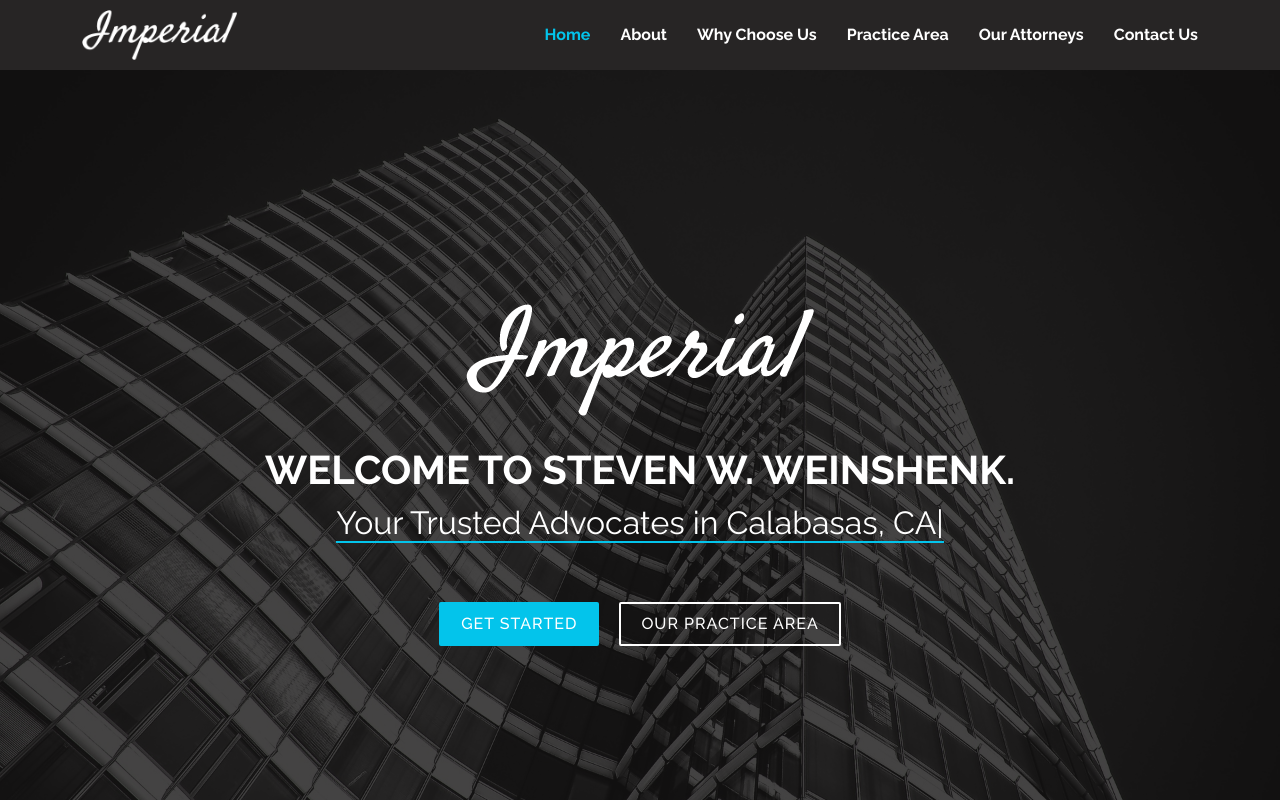
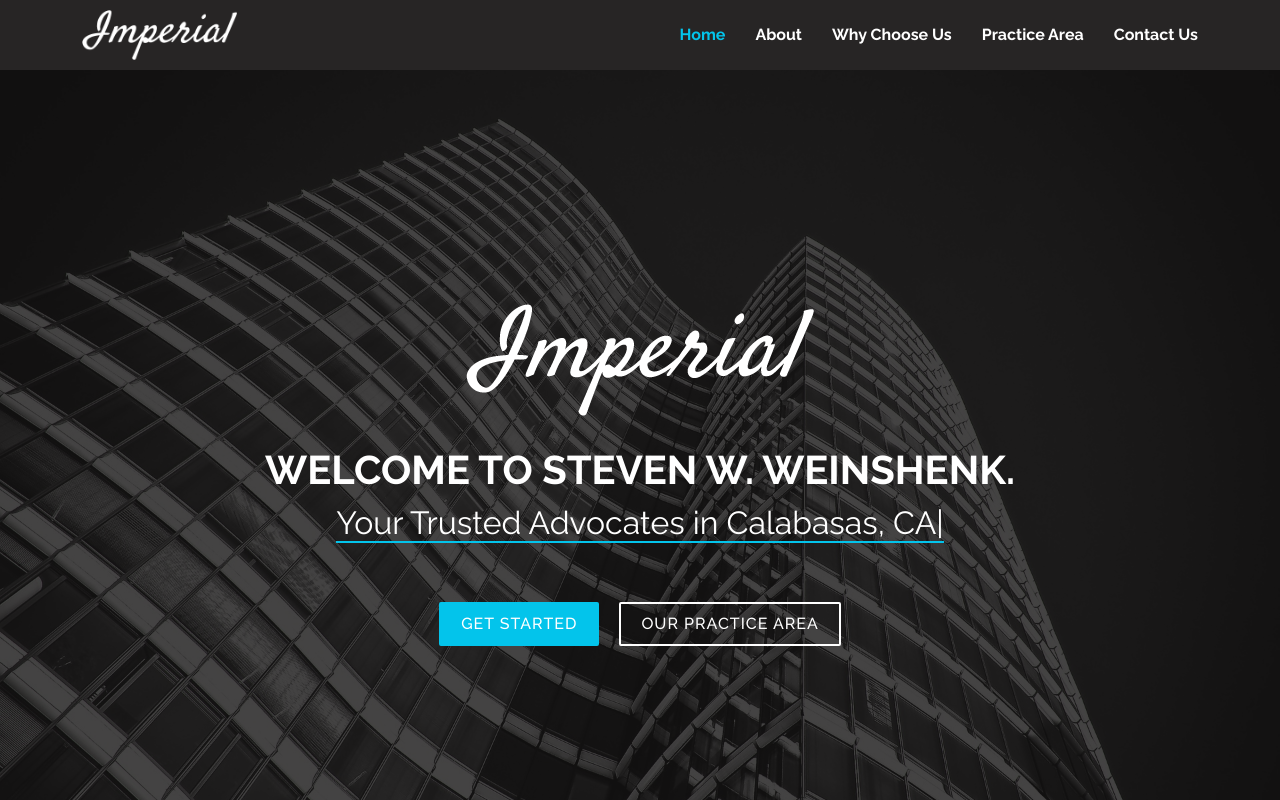
Before and after one commit to KellynCodes/Professional-Law-Corporation, an Angular app: page /home in a window 1280 px wide. Shown: the top 800 px of the page. Built offline with nearby package versions, Linux system fonts and the light colour scheme.

Commit message:
rem: our-attorney component route

```diff
--- a/src/app/app.routes.ts
+++ b/src/app/app.routes.ts
@@ -29,16 +29,16 @@ export const routes: Routes = [
     component: ContactComponent,
     title: 'Contact Us',
   },
-  {
-    path: 'our-attorneys',
-    component: AttorneysComponent,
-    title: 'Our Attorneys',
-  },
-  {
-    path: 'attorney/:id',
-    component: AttorneyComponent,
-    title: 'Attorney',
-  },
+  // {
+  //   path: 'our-attorneys',
+  //   component: AttorneysComponent,
+  //   title: 'Our Attorneys',
+  // },
+  // {
+  //   path: 'attorney/:id',
+  //   component: AttorneyComponent,
+  //   title: 'Attorney',
+  // },
   {
     path: 'practice-area',
     component: PracticeAreaComponent,
--- a/src/app/components/navbar/navbar.component.html
+++ b/src/app/components/navbar/navbar.component.html
@@ -45,7 +45,7 @@
             >Practice Area</a
           >
         </li>
-        <li>
+        <!-- <li>
           <a
             (click)="toggleNavbar()"
             class="nav-link scrollto"
@@ -53,7 +53,7 @@
             routerLinkActive="active"
             >Our Attorneys</a
           >
-        </li>
+        </li> -->
         <li></li>
 
         <li>
```
